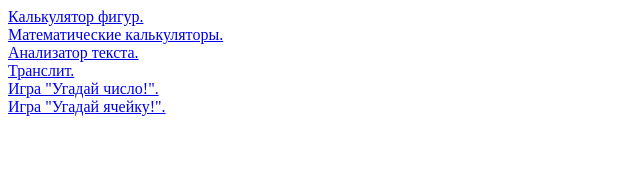
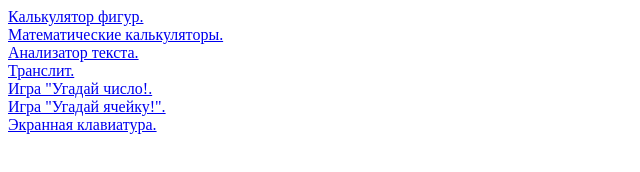
Before and after one commit to zalnikov/hello-world, a plain HTML site: page practice/index.html in a window 1280 px wide. Shown: the whole page, without its empty margins (0-640 px from the left). Drawn offline with Linux system fonts and the light colour scheme.

Commit message:
practice index file fix

```diff
--- a/practice/index.html
+++ b/practice/index.html
@@ -12,7 +12,8 @@
     <a href="mathcalc/index.html">Математические калькуляторы.</a>
     <a href="textAnalyzer/index.html">Анализатор текста.</a>
     <a href="translate/index.html">Транслит.</a>
-    <a href="guessthenumber/index.html">Игра "Угадай число!".</a>
+    <a href="guessthenumber/index.html">Игра "Угадай число!.</a>
     <a href="guessthecell/index.html">Игра "Угадай ячейку!".</a>
+    <a href="screenkeyboard/index.html">Экранная клавиатура.</a>
 </body>
 </html>
```
